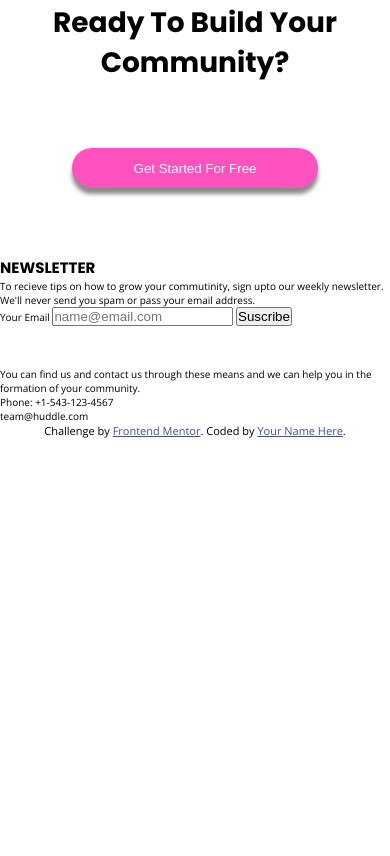
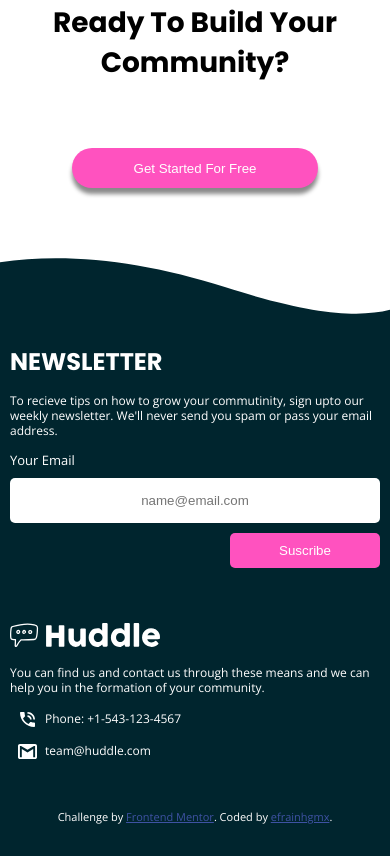
Before and after one commit to efrainhgmx/Huddle-page, a plain HTML site: page index.html in a window 390 px wide. Shown: the part 2905-3761 px from the top of the page. Before the commit the page ends 3681 px from the top, so only its background shows below. Drawn offline with nearby package versions, Linux system fonts and the light colour scheme.

Commit message:
Estilos finales al footer y toda la version mobile

```diff
--- a/index.html
+++ b/index.html
@@ -89,6 +89,8 @@
       <button class="button--start">Get Started For Free</button>
     </section>
   </main>
+
+  <div class="footer-background--top"></div>
   <footer>
     <section class="contact-form--container">
       <h2 class="contact-form--title">NEWSLETTER</h2>
@@ -97,7 +99,7 @@
         <label for="email">
           <span>Your Email</span>
           <input type="email" id="email" name="email" placeholder="name@email.com">
-          <input type="button" value="Suscribe">
+          <input type="button" value="Suscribe" class="email-button">
         </label>
       </form>
     </section>
@@ -108,13 +110,13 @@
       </figure>
       <p class="about-huddle--description">You can find us and contact us through these means and we can help you in the formation of your community.</p>
       <ul>
-        <li><span></span>Phone: +1-543-123-4567</li>
-        <li><span></span>team@huddle.com</li>
+        <li><span class="phone-icon"></span>Phone: +1-543-123-4567</li>
+        <li><span class="mail-icon"></span>team@huddle.com</li>
       </ul>
     </section>
     <p class="attribution">
       Challenge by <a href="https://www.frontendmentor.io?ref=challenge" target="_blank">Frontend Mentor</a>.
-      Coded by <a href="#">Your Name Here</a>.
+      Coded by <a href="https://github.com/efrainhgmx">efrainhgmx</a>.
     </p>
   </footer>
 </body>
--- a/styles.css
+++ b/styles.css
@@ -264,8 +264,116 @@ footer {
     width: 100%;
     height: auto;
     min-height: 520px;
+    background-color: #00252e;
+    color: white;
 }
 
+.footer-background--top{
+    width: 100%;
+    height: 80px;
+    background-position: center;
+    background-size: cover;
+    background-repeat: no-repeat;
+}
+
+.footer-background--top {
+    background-image: url(./images/bg-footer-top-mobile.svg);
+}
+
+.contact-form--container,
+.about-huddle--container {
+    max-width: 100%;
+    height: auto;
+    margin: 0 auto 25px;
+    padding: 10px;
+}
+
+.contact-form--title {
+    font-size: 2.4rem;
+    line-height: 3.2rem;
+}
+
+.contact-form--description,
+.about-huddle--description {
+    font-size: 1.2rem;
+    font-weight: 400;
+    line-height: 1.5rem;
+    margin: 15px 0;
+}
+
+form label{
+    display: flex;
+    flex-direction: column;
+}
+
+label span {
+    font-family: 'Open Sans', sans-serif;
+    font-weight: 400;
+    font-size: 1.3rem;
+    line-height: 1.5rem;
+}
+
+#email {
+    height: 45px;
+    border: none;
+    border-radius: 5px;
+    margin: 10px 0;
+}
+
+#email::placeholder {
+    text-align: center;
+}
+
+.email-button {
+    width: 30%;
+    min-width: 150px;
+    height: 35px;
+    align-self: flex-end;
+    border: none;
+    border-radius: 5px;
+    background-color: var(--pink);
+    color: white;
+}
+
+.email-button:hover {
+    cursor: pointer;
+    background-color: #e627a0;
+}
+
+.footer-logo {
+    width: 150px;
+    margin: 10px 0;
+}
+
+.footer-logo img {
+    width: 100%;
+}
+
+.phone-icon,
+.mail-icon {
+    display: inline-block;
+    width: 35px;
+    height: 15px;
+    background-position: center;
+    background-size: contain;
+    background-repeat: no-repeat;
+    vertical-align: middle;
+}
+
+.phone-icon {
+    background-image: url(./images/icon-phone.svg);
+}
+
+.mail-icon {
+    background-image: url(./images/icon-email.svg);
+}
+
+ul li {
+    margin: 15px 0;
+    font-size: 1.2rem;
+}
 
 .attribution { font-size: 11px; text-align: center; }
 .attribution a { color: hsl(228, 45%, 44%); }
+
+/* end footer section */
```
